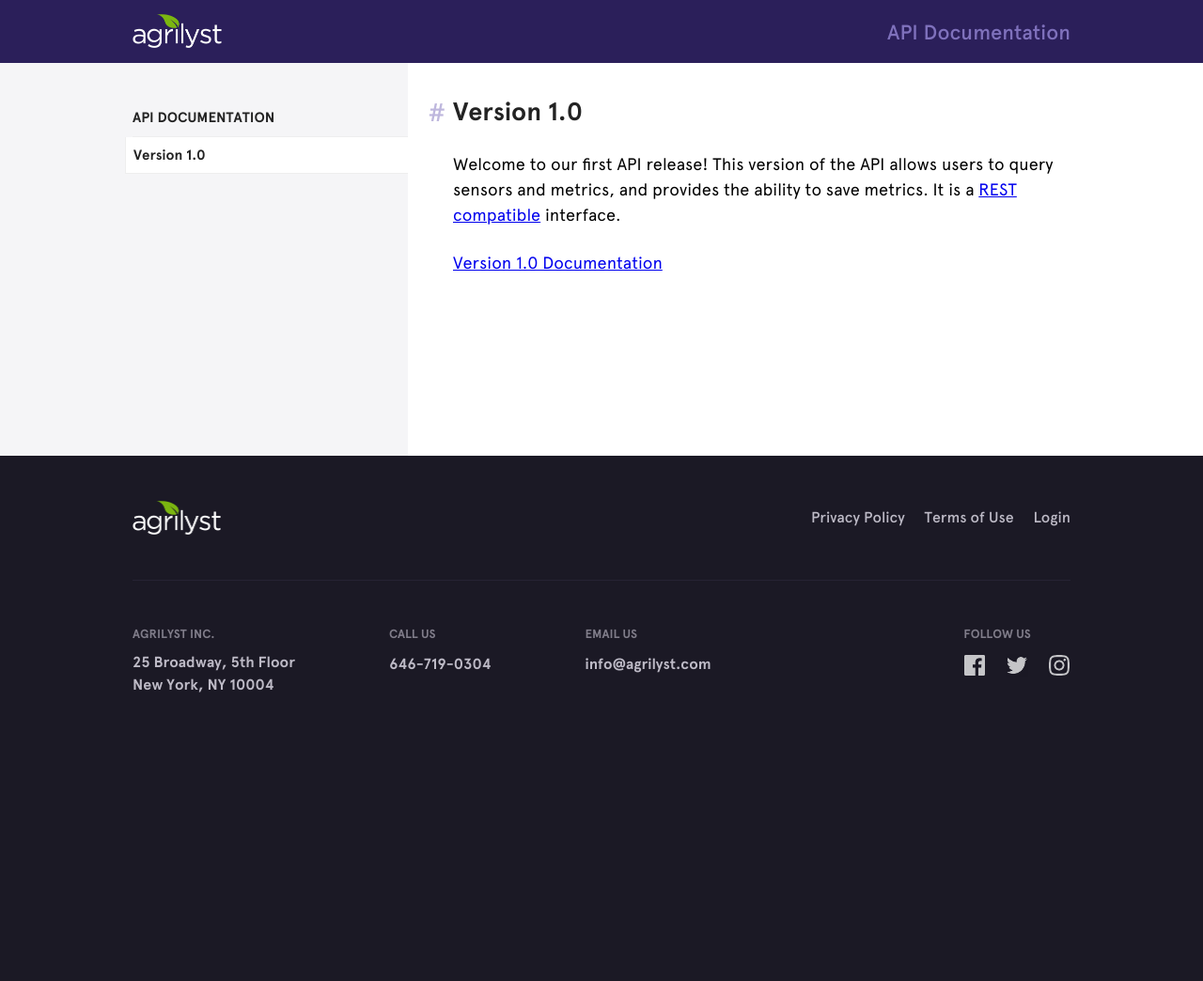
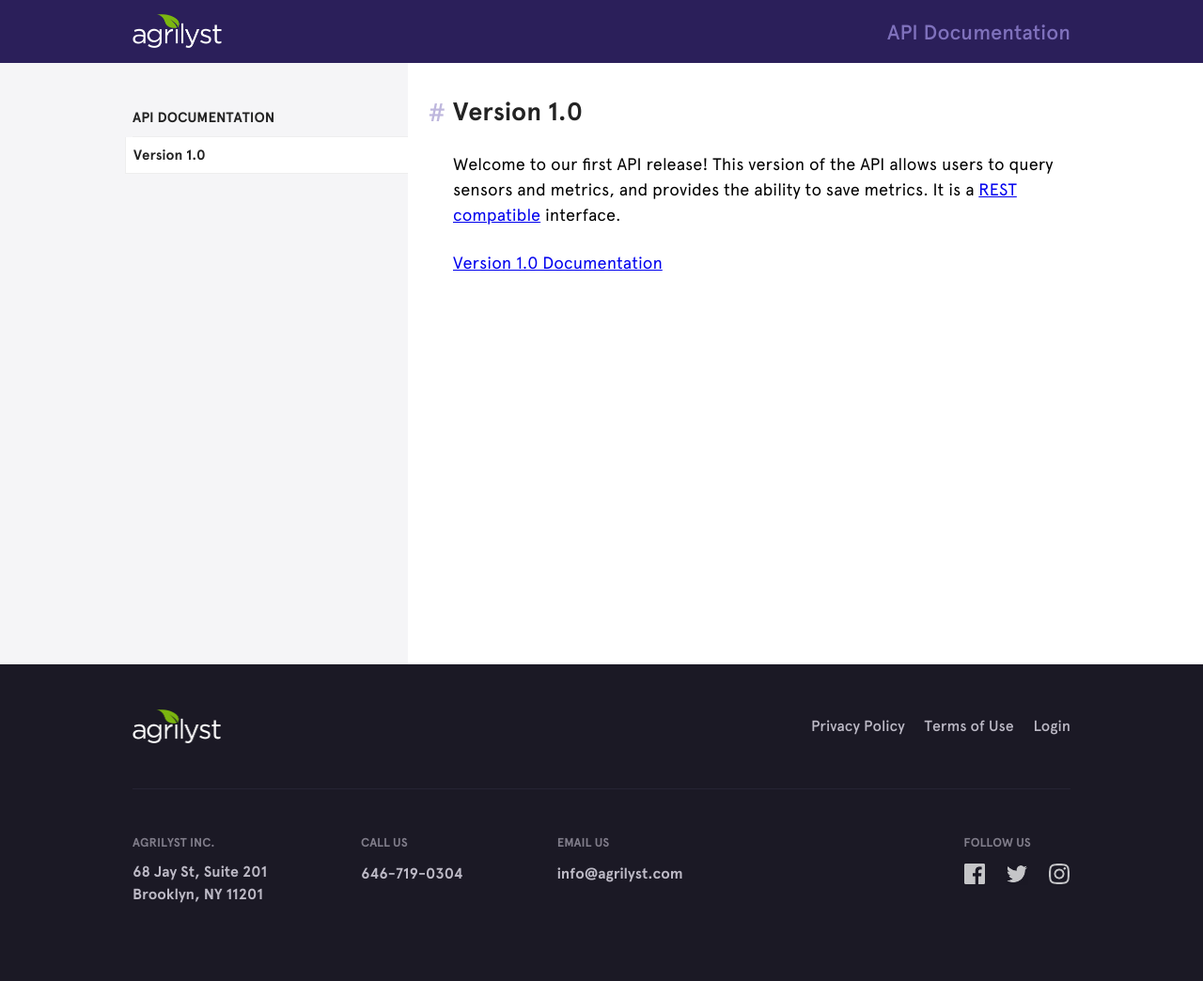
Before and after one commit to artemis-ag/apidocs, a website: page html/index.html in a window 1280 px wide. Shown: the top 1044 px of the page at 94% size. Before the commit the page ends 821 px from the top, so only its background shows below. Drawn offline with nearby package versions, Linux system fonts and the light colour scheme.

Commit message:
Changed address. Fixed footer.

```diff
--- a/html/index.html
+++ b/html/index.html
@@ -86,8 +86,8 @@
       <div class="footer__section">
         <div class="footer__box">
           <h3>Agrilyst Inc.</h3>
-          <address>25 Broadway, 5th Floor<br>
-            New York, NY 10004</address>
+          <address>68 Jay St, Suite 201<br>
+          Brooklyn, NY 11201</address>
         </div>
 
 
--- a/src/assets/_scss/specifics/_content.scss
+++ b/src/assets/_scss/specifics/_content.scss
@@ -33,6 +33,7 @@ h3 { margin-bottom: $smallSpacing; }
 
 .content {
     background-color: color(white);
+    min-height: 80vh;
     padding: $baseSpacing $baseSpacing $baseSpacing $largeSpacing;
 
     @include media('>md') {
```
Also changed, not shown: html/v1/index.html (+2 -2 lines), src/html/index.html (+2 -2 lines), src/html/v1/index.html (+2 -2 lines), html/assets/css/app.min.css.
